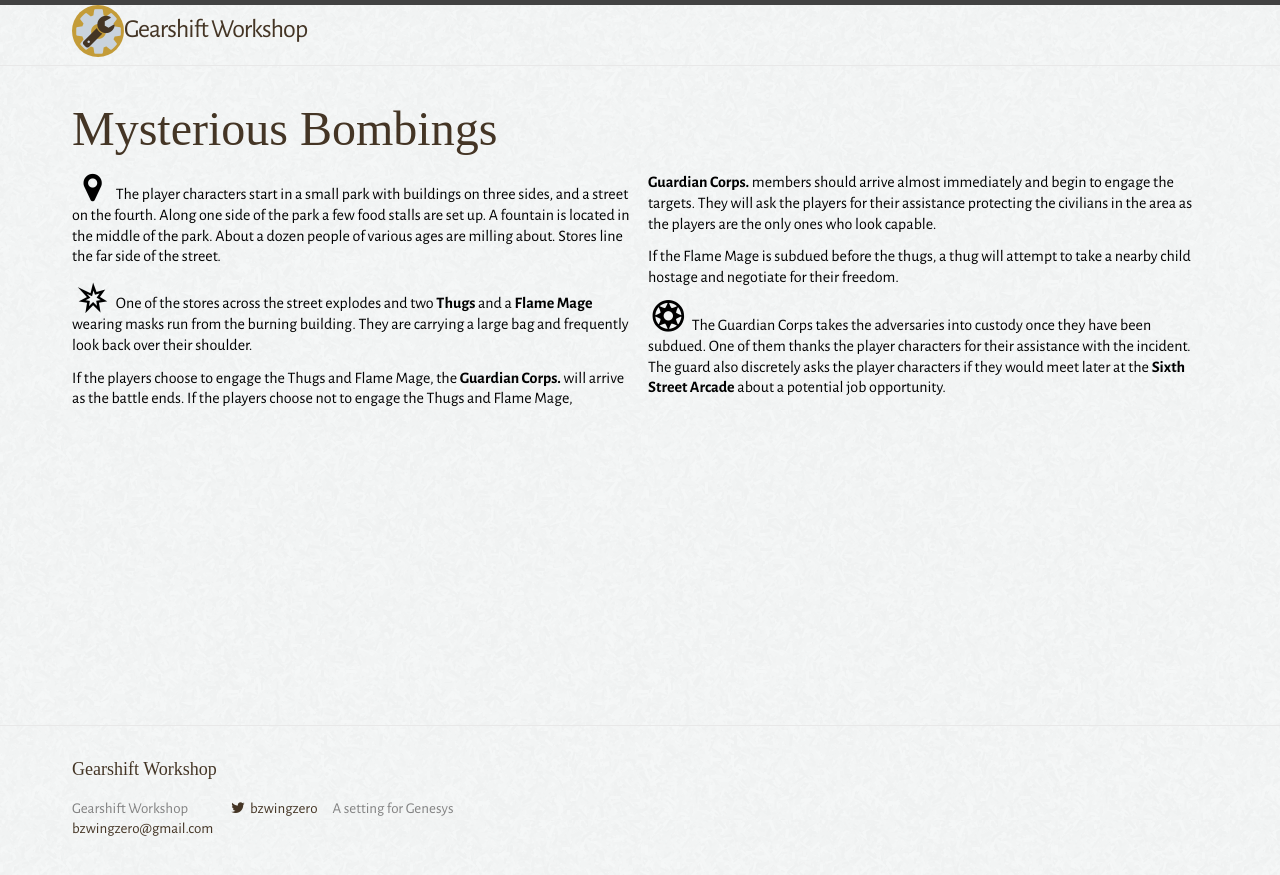
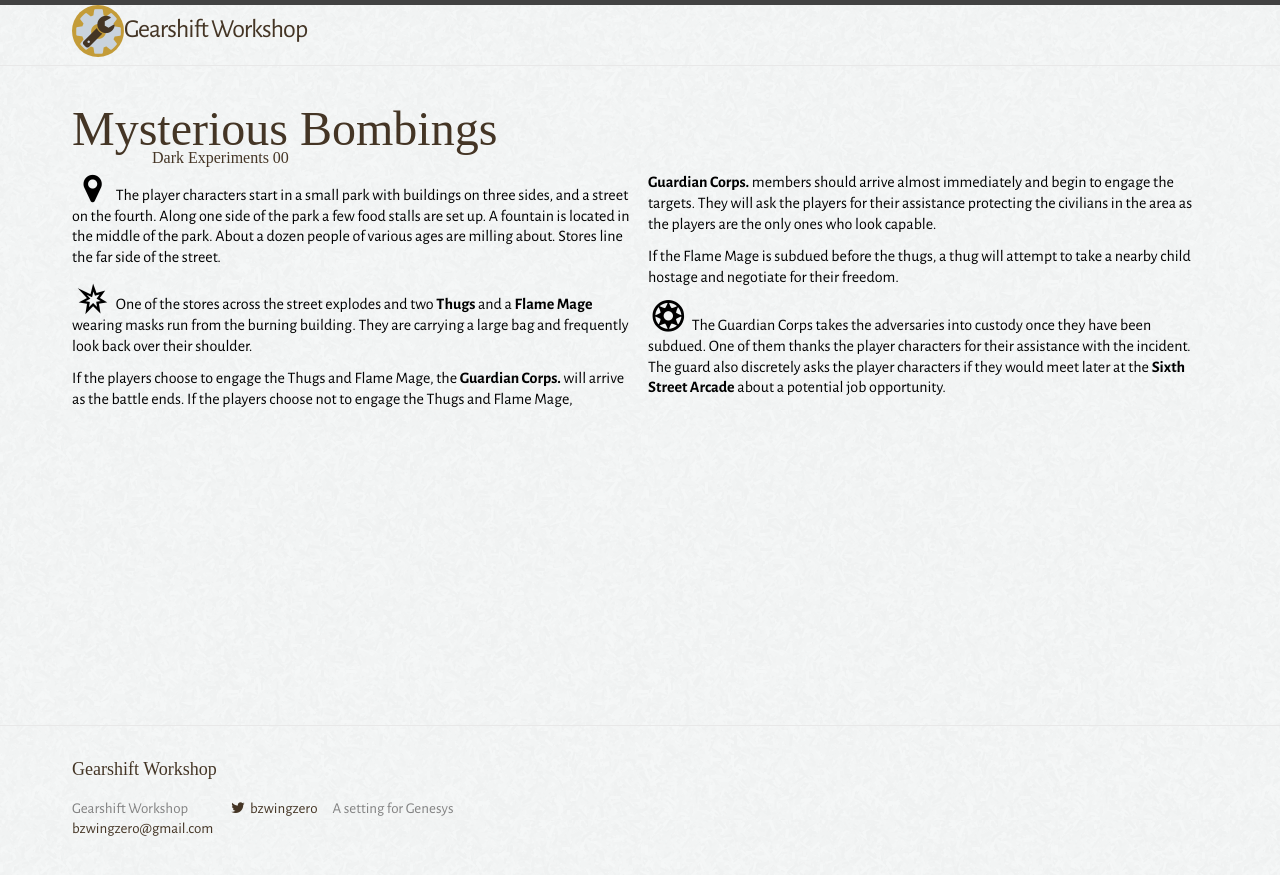
Before and after one commit to BZWingZero/Gearshift-Workshop, a Jekyll site: the page built from _campaigns/dark_experiments/prologue.md, in a window 1280 px wide. Shown: the top 875 px of the page. Built offline with Jekyll 4.4.1, drawn with Linux system fonts in a browser that asks for light colours; some web fonts are replaced.

Commit message:
more text

```diff
--- a/_campaigns/dark_experiments/prologue.md
+++ b/_campaigns/dark_experiments/prologue.md
@@ -5,6 +5,7 @@ dark_experiments: '00'
 description: Mysterious Bombings
 ---
 # Mysterious Bombings
+## Dark Experiments 00 {#subtitle}
 
 <i class="fa fa-map-marker fa-2x fa-fw"></i> The player characters start in a small park with buildings on three sides, and a street on the fourth. Along one side of the park a few food stalls are set up. A fountain is located in the middle of the park. About a dozen people of various ages are milling about. Stores line the far side of the street.
 
--- a/_sass/gearshift/_base.scss
+++ b/_sass/gearshift/_base.scss
@@ -115,6 +115,13 @@ h1 {
 
 h2 {
   font-size: 1.75em;
+  &#subtitle {
+    font-size: $spacing-unit / 2;
+    @include media-breakpoint-up(md) {
+      margin-top: -1.5em;
+      margin-left: 5em;
+    }
+  }
 }
 
 h3 {
```
